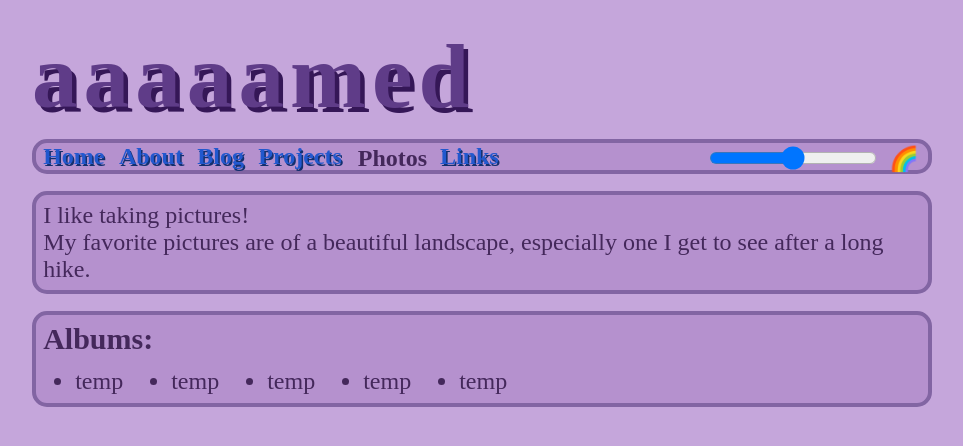
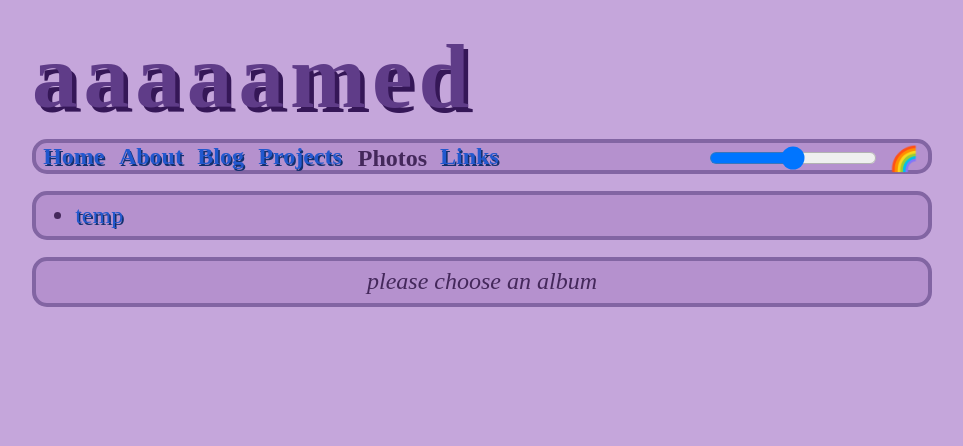
Before and after one commit to AAAAAmed/Personal-Website, a plain HTML site: page photos.html in a window 1280 px wide. Shown: the whole page, without its empty margins (158-1121 px from the left). Drawn offline with nearby package versions, Linux system fonts and the light colour scheme; a web font is replaced by a local one.

Commit message:
copied blog system for 'photos' page

```diff
--- a/photos.html
+++ b/photos.html
@@ -14,22 +14,17 @@
 <body>
     <script src="header.js" defer></script>
 
-    <section>
-        <p>I like taking pictures!<br>
-            My favorite pictures are of a beautiful landscape, especially one I get to see after a long hike.</p>
-    </section>
-
-    <section>
-        <h3>Albums:</h3>
+    <section id="photos-nav">
         <ul class="horizontal-list">
-            <li>temp</li>
-            <li>temp</li>
-            <li>temp</li>
-            <li>temp</li>
-            <li>temp</li>
+            <li><a href="./photos.html?album=temp">temp</a></li>
         </ul>
     </section>
 
+    <section id="album">
+        <p class="center"><em>please choose an album</em></p>
+    </section>
+
+    <script src="photos.js" defer type="module"></script>
     <script src="script.js" defer></script>
 </body>
 </html>
--- /dev/null
+++ b/photos.js
@@ -0,0 +1,25 @@
+import { marked } from "https://cdn.jsdelivr.net/npm/marked/lib/marked.esm.js"
+
+const blogSection = document.getElementById('album')
+const url = new URL(window.location.href)
+
+const backButton = document.createElement('a')
+backButton.href = './photos.html'
+backButton.innerHTML = '<b><-- Exit album</b>'
+
+if(url.searchParams.has('album')){
+    // This fetch code is mostly written by Gemini
+    fetch(`./albums/${url.searchParams.get('album')}.md`)
+        .then(response => {
+            if (!response.ok){
+                throw new Error(`HTTP ERROR: status = ${response.status}`)
+            }
+            return response.text()
+        })
+        .then(textData => {
+            blogSection.innerHTML = marked.parse(textData)
+            blogSection.prepend(document.createElement('br'))
+            blogSection.prepend(backButton)
+        })
+        .catch(error => console.error('Error fetching or reading file:', error))
+}
```
Also changed, not shown: 2 other files.
